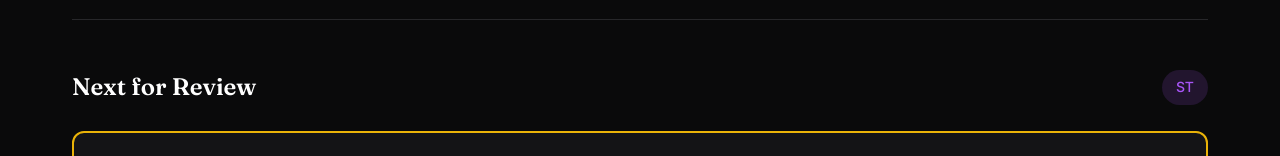
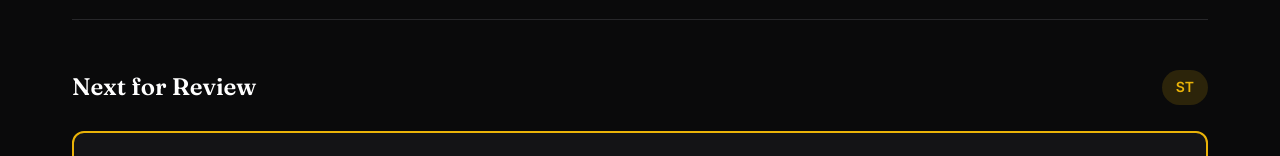
Before and after one commit to makramsaleh/phase-change-dashboard, a plain HTML site: page index.html in a window 1280 px wide. Shown: the part 141-297 px from the top of the page. Drawn offline with Linux system fonts and the light colour scheme.

Commit message:
Make ST badge yellow to match editor attention color

```diff
--- a/style.css
+++ b/style.css
@@ -413,12 +413,12 @@ h2 {
 }
 
 .editor-name {
-    background: var(--accent-purple-dim);
-    color: var(--accent-purple);
+    background: var(--accent-yellow-dim);
+    color: var(--accent-yellow);
     padding: 0.375rem 0.875rem;
     border-radius: 9999px;
     font-size: 0.875rem;
-    font-weight: 500;
+    font-weight: 600;
 }
 
 /* Editor Section */
```
